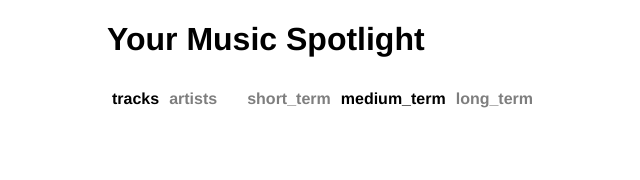
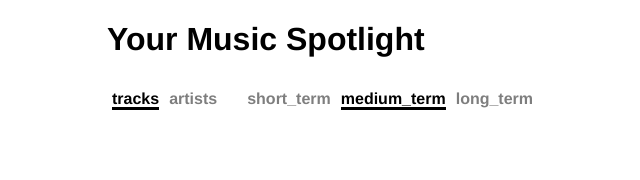
Before and after one commit to johann-vu/music-spotlight, a Vue app: page /top in a window 1280 px wide. Shown: the top 180 px of the page, without its empty margins (21-661 px from the left). Built offline with nearby package versions, Linux system fonts and the light colour scheme; no server answers.

Commit message:
Added Border-Bottom to active toggles

```diff
--- a/src/components/CategoryToggle.vue
+++ b/src/components/CategoryToggle.vue
@@ -72,6 +72,7 @@ export default {
   margin-top: 10px;
   overflow-x: scroll;
   overflow: hidden;
+  padding-bottom: 3px;
 
   &::-webkit-scrollbar {
     display: none;
@@ -96,6 +97,7 @@ export default {
 
   &.--selected {
     opacity: 1;
+    border-bottom: 3px solid var(--text-color);
   }
 }
 </style>
```
